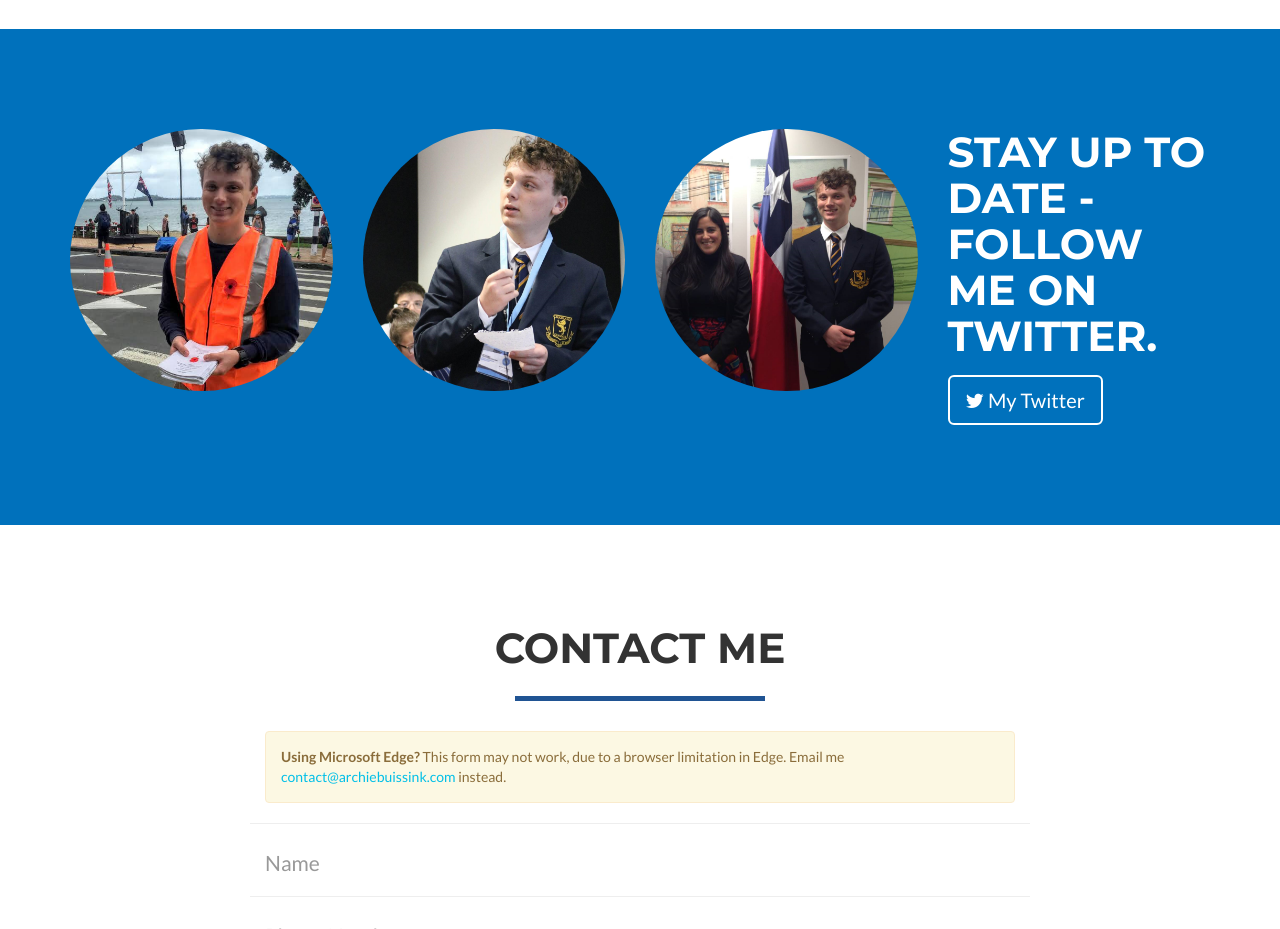
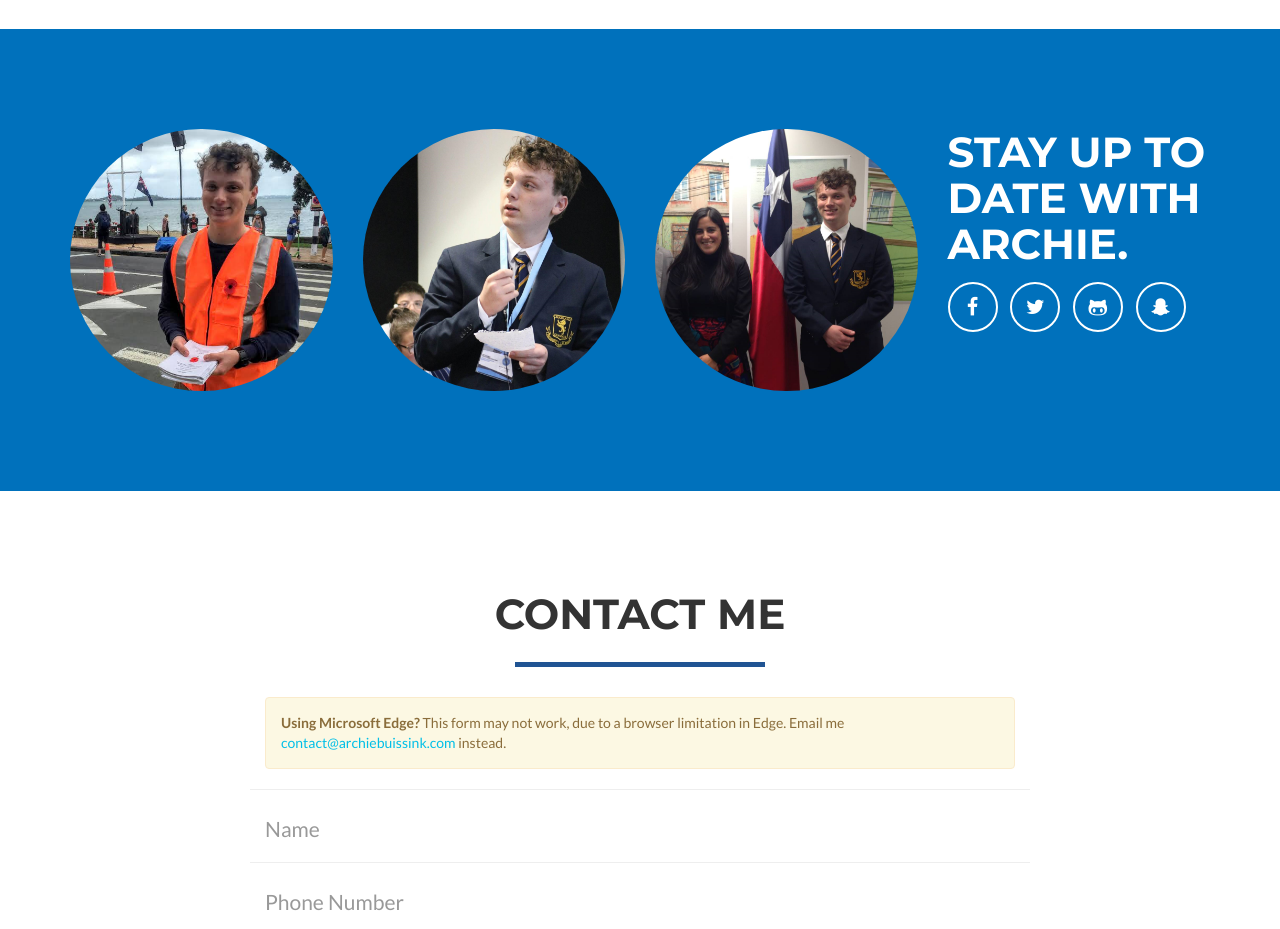
Before and after one commit to Abuissink/buissink.me, a website: page index.html in a window 1280 px wide. Shown: the part 3420-4349 px from the top of the page. Drawn offline with nearby package versions, Linux system fonts and the light colour scheme.

Commit message:
added des

```diff
--- a/index.html
+++ b/index.html
@@ -344,17 +344,32 @@
                     <img class="featurette-image img-circle img-responsive" src="img/me/me1.png">
                 </div>
                 <div class="col-md-3">
-                <h2>Stay up to date - follow me on Twitter.</h2>
+               <!-- <h2>Stay up to date - follow me on Twitter.</h2>
                    <!-- <div>
                     <a href="#portfolioModal0" data-toggle="modal" class="portfolio-link btn btn-lg btn-outline">
                         <i class="fa fa-comment-o"></i> My Blog
                     </a>
-                    </div> -->
+                    </div>
                     <div>
                     <a href="https://twitter.com/ArchieBuissink" class="btn btn-lg btn-outline">
                         <i class="fa fa-twitter"></i> My Twitter
                     </a>
-                    </div>
+                    </div>-->
+                    <h2>Stay up to date with Archie.</h2>
+                    <ul class="list-inline">
+                            <li>
+                                <a href="https://www.facebook.com/archbuissink" class="btn-social btn-outline"><i class="fa fa-fw fa-facebook"></i></a>
+                            </li>
+                            <li>
+                                <a href="https://twitter.com/ArchieBuissink" class="btn-social btn-outline"><i class="fa fa-fw fa-twitter"></i></a>
+                            </li>
+                            <li>
+                                <a href="https://github.com/abuissink" class="btn-social btn-outline"><i class="fa fa-fw fa-github-alt"></i></a>
+                            </li>
+                            <li>
+                                <a href="http://www.snapchat.com/add/abuissink" class="btn-social btn-outline"><i class="fa fa-fw fa-snapchat-ghost"></i></a>
+                            </li>
+                        </ul>
                 </div>
             </div>
         </div>
@@ -503,14 +518,14 @@
                             <blockquote><p class="quote">[Archie] is pro-active, organised and able to relate equally well to Amnesty International staff, school masters and his peers. [He] is knowledgeable and will continue to expand the awareness of Amnesty International.</p>
                             <footer>Tim O'Connor, Headmaster of Auckland Grammar School</footer></blockquote>
 
-
-
-                            <blockquote class="blockquote-reverse"><p class="quote">I have worked with Archie in my capacity of youth engagement advisor at NZ Red Cross since July 2017.  As a leader of his school’s Amnesty International group, Archie approached Red Cross about doing something to support the former refugee families arriving in Auckland.  He organised for his group to promote the cause and collect donations of stationary items that have now been received by Red Cross for distribution to the youth of our new families.  I have found Archie to be very respectful, timely in his communications and exhibits empathy for others in need.  </p>
-                            <footer>Andrew Ulugia, NZ Red Cross Youth Engagement Advisor</footer></blockquote>
+                            <blockquote class="blockquote-reverse"><p class="quote">Archie is extremely committed to ensuring Youth within the Orakei Ward have a voice in decision making. He is hardworking and a pleasure to work with.</p>
+                            <footer>Cr Desley Simpson, Auckland Council</footer></blockquote>
 
                             <blockquote><p class="quote">Archie has been a beloved member of our team this year at NZMOSA. Always dedicated and focused, he would be the first to volunteer for tasks, and the last to leave meetings. Combining this excellent work ethic with his passion for mathematics has really allowed him to thrive in the NZMOSA environment. We are very proud to have had Archie on board over the last year and wish him the very best for the future.</p>
                             <footer>George Han, Executive President of NZ Mathematical Olympiad Student Assoc.</footer></blockquote>
 
+                             <blockquote class="blockquote-reverse"><p class="quote">I have worked with Archie in my capacity of youth engagement advisor at NZ Red Cross since July 2017.  As a leader of his school’s Amnesty International group, Archie approached Red Cross about doing something to support the former refugee families arriving in Auckland.  He organised for his group to promote the cause and collect donations of stationary items that have now been received by Red Cross for distribution to the youth of our new families.  I have found Archie to be very respectful, timely in his communications and exhibits empathy for others in need.  </p>
+                            <footer>Andrew Ulugia, NZ Red Cross Youth Engagement Advisor</footer></blockquote>
 
                             <button type="button" class="btn btn-default" data-dismiss="modal"><i class="fa fa-times"></i> Close</button>
                         </div>
```
